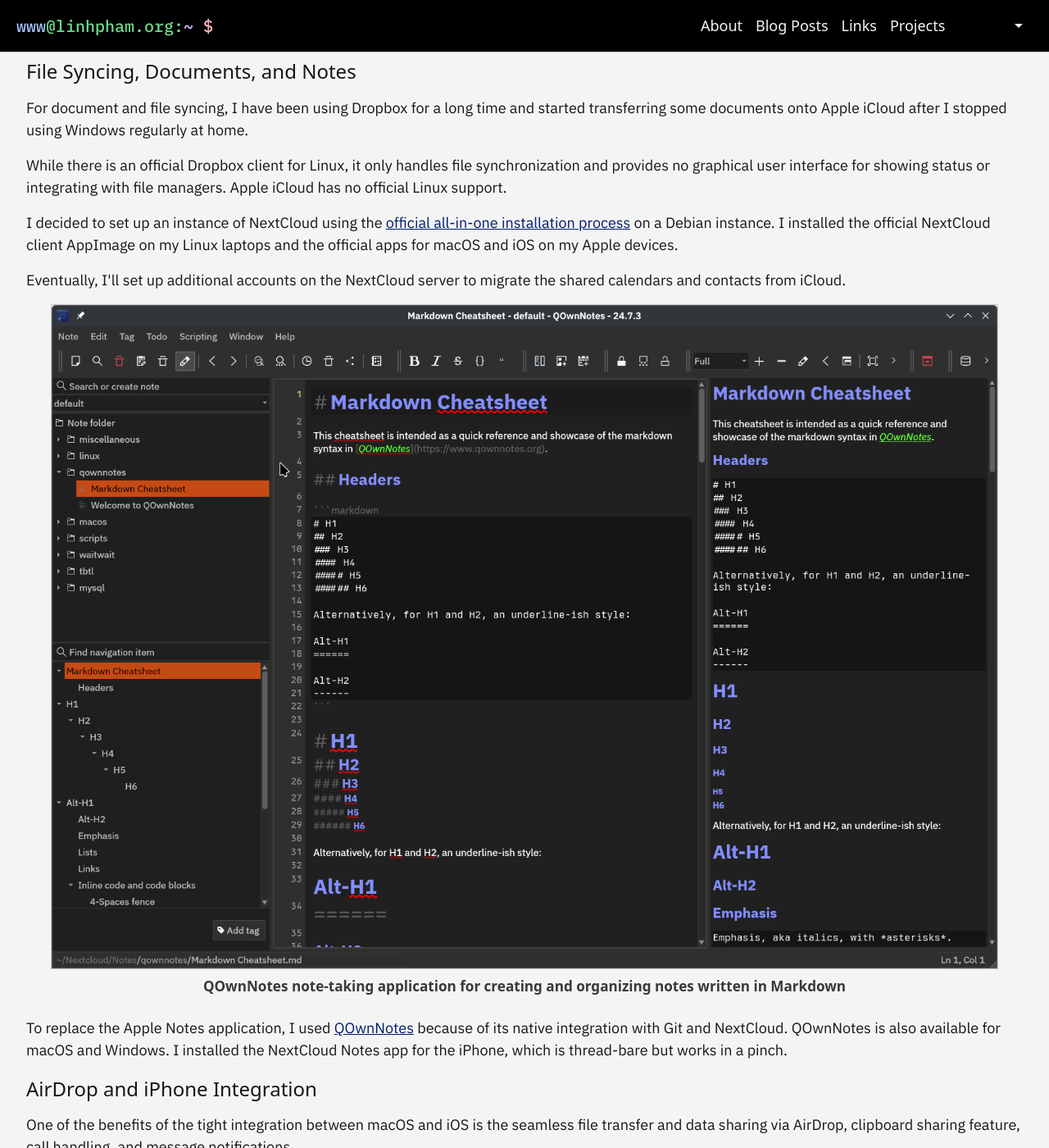
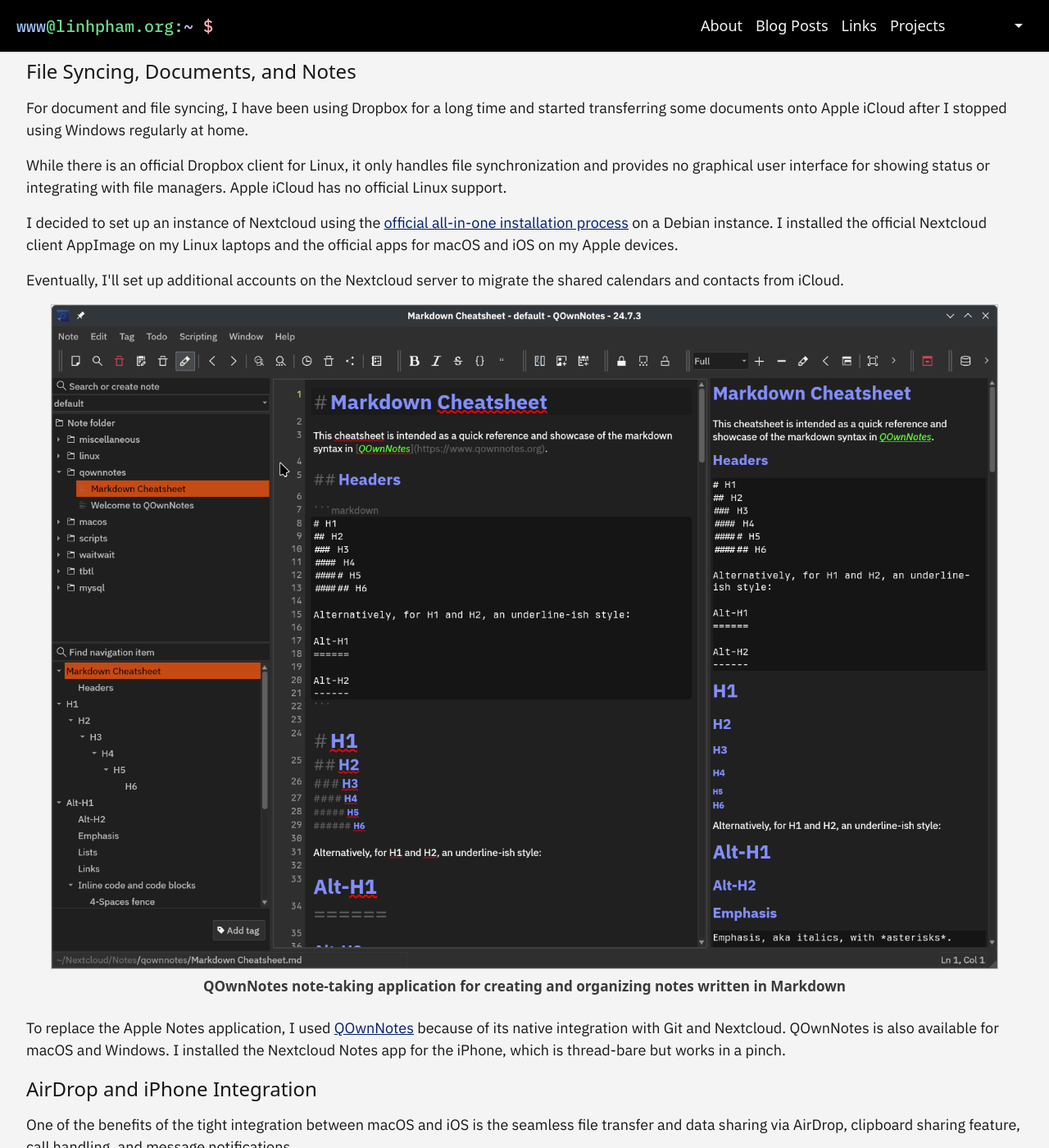
Before and after one commit to questionlp/linhpham.org_jekyll, a Jekyll site: the page built from _posts/2024-07-29-migrating-from-macos-fedora-framework-laptop-16.md, in a window 1280 px wide and 1400 px high, scrolled down 2306 px. Shown: the whole window at 82% size. Built offline with Jekyll 4.4.1, drawn with Linux system fonts in a browser that asks for light colours; some web fonts are replaced.

```diff
--- a/_posts/2024-07-29-migrating-from-macos-fedora-framework-laptop-16.md
+++ b/_posts/2024-07-29-migrating-from-macos-fedora-framework-laptop-16.md
@@ -58,9 +58,9 @@ For document and file syncing, I have been using Dropbox for a long time and sta
 
 While there is an official Dropbox client for Linux, it only handles file synchronization and provides no graphical user interface for showing status or integrating with file managers. Apple iCloud has no official Linux support.
 
-I decided to set up an instance of NextCloud using the [official all-in-one installation process](https://github.com/nextcloud/all-in-one) on a Debian instance. I installed the official NextCloud client AppImage on my Linux laptops and the official apps for macOS and iOS on my Apple devices.
+I decided to set up an instance of Nextcloud using the [official all-in-one installation process](https://github.com/nextcloud/all-in-one) on a Debian instance. I installed the official Nextcloud client AppImage on my Linux laptops and the official apps for macOS and iOS on my Apple devices.
 
-Eventually, I'll set up additional accounts on the NextCloud server to migrate the shared calendars and contacts from iCloud.
+Eventually, I'll set up additional accounts on the Nextcloud server to migrate the shared calendars and contacts from iCloud.
 
 <figure class="figure w-100">
     <a target="_blank" href="/assets/images/framework-fedora/qownnotes.png">
@@ -71,7 +71,7 @@ Eventually, I'll set up additional accounts on the NextCloud server to migrate t
     </figcaption>
 </figure>
 
-To replace the Apple Notes application, I used [QOwnNotes](https://www.qownnotes.org/) because of its native integration with Git and NextCloud. QOwnNotes is also available for macOS and Windows. I installed the NextCloud Notes app for the iPhone, which is thread-bare but works in a pinch.
+To replace the Apple Notes application, I used [QOwnNotes](https://www.qownnotes.org/) because of its native integration with Git and Nextcloud. QOwnNotes is also available for macOS and Windows. I installed the Nextcloud Notes app for the iPhone, which is thread-bare but works in a pinch.
 
 #### AirDrop and iPhone Integration
 
```
Also changed, not shown: _posts/2025-07-06-one-year-with-framework-laptop-16-fedora-kde-desktop.md (added, +70 -0 lines).
